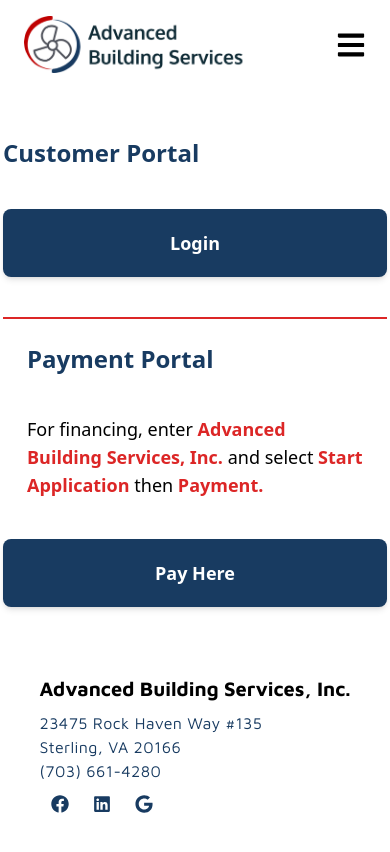
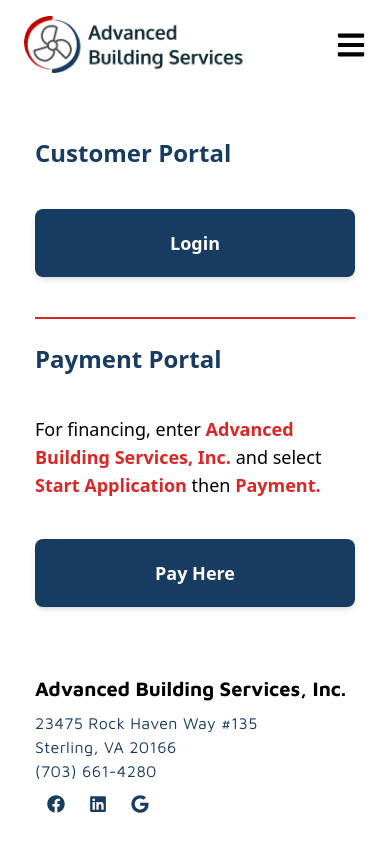
Before and after one commit to vishnu-anantatmula/absi-website, a React (Vite) app: page /portal in a window 390 px wide. Shown: the top 852 px of the page. Built offline with nearby package versions, Linux system fonts and the light colour scheme.

Commit message:
Footer responsive with CustomerPortal.tsx.

```diff
--- a/src/Components/CustomerPortal/Payment.tsx
+++ b/src/Components/CustomerPortal/Payment.tsx
@@ -3,11 +3,11 @@
 
 export function Payment() {
   return (
-    <div className="container flex flex-wrap gap-10 py-6 lg:py-2">
-      <div className="basis-full px-6">
+    <div className="container flex flex-wrap gap-10 py-6 lg:py-2 lg:px-6">
+      <div className="basis-full">
         <Title title="Payment Portal" />
       </div>
-      <div className="px-6 basis-full">
+      <div className="basis-full">
         <p className="text-lg">
           For financing, enter{' '}
           <span className="text-red-600 font-bold">
@@ -18,7 +18,7 @@
           <span className="text-red-600 font-bold">Payment.</span>
         </p>
       </div>
-      <div className="basis-full sm:px-6">
+      <div className="basis-full">
         <PortalLink
           text="Pay Here"
           url="https://paylink.paytrace.com/?m=eyJhbGciOiJBMjU2S1ciLCJlbmMiOiJBMTI4R0NNIn0.fO0ihhOXoZ_z16U6PRCL147vyFshztfc._dDxvwAAzFW12wu_.0Qkm708rS3L2-zCIFtHTvjf7DVZzyw9Sq09UKpHsFgDksBmYAJ-0JfKsdqrF6PZXjby7smMqo2x5YClbPTSR8aJMK11smAIcl8kg9pdvOafZhg7Yf5-fh4VPBcuUU8d4hFeo4UkirZwW3p9PVrnl60jjqVBqWSQqxbL1Xd3heMmBsHQbnB7f6ixcI54kd6eKe8DGptprlpwNSIsYoVeiPSSaykEekMFhgMbo9-KXFzuwvkytrR0ALMcsDHqmEbcZPpeSBaYEm2-ltgHV13cSa0bd52xl_xZ-ZwSJBQ.Wn_N65IYNW-YRbrejDh1Ug&amount=0%2E00&amountReadOnly=false&invoiceReadOnly=false"
--- a/src/Components/CustomerPortal/PortalLink.tsx
+++ b/src/Components/CustomerPortal/PortalLink.tsx
@@ -8,7 +8,7 @@
 export function PortalLink({ text, url }: Props) {
   return (
     <Link
-      className="font-semibold bg-blue-950 py-5 px-12 rounded-lg shadow-md text-white block w-96 text-center text-lg hover:ring-2 hover:ring-cyan-950"
+      className="font-semibold bg-blue-950 py-5 px-12 rounded-lg shadow-md text-white block w-80 sm:w-96 text-center text-lg hover:ring-2 ring-cyan-950"
       to={url}
       target="_blank">
       {text}
--- a/src/Components/FooterSection/LinkSection.tsx
+++ b/src/Components/FooterSection/LinkSection.tsx
@@ -4,7 +4,7 @@
   return (
     <ul className="hidden lg:flex basis-1/3">
       <div className="basis-1/2"></div>
-      <div className="basis-1/2 flex flex-col justify-center gap-3">
+      <div className="basis-1/2 flex flex-col justify-center gap-4">
         <li className="font-semibold">Quick Links</li>
         <li>
           <Link
--- a/src/Components/FooterSection/MobileSection.tsx
+++ b/src/Components/FooterSection/MobileSection.tsx
@@ -2,7 +2,7 @@
 
 export function MobileSection() {
   return (
-    <div className="m-auto lg:basis-1/3">
+    <div className="w-80 sm:w-96 md:basis-1/2 m-auto lg:basis-1/3">
       <h1 className="font-bold text-xl mb-2">
         Advanced Building Services, Inc.
       </h1>
```
